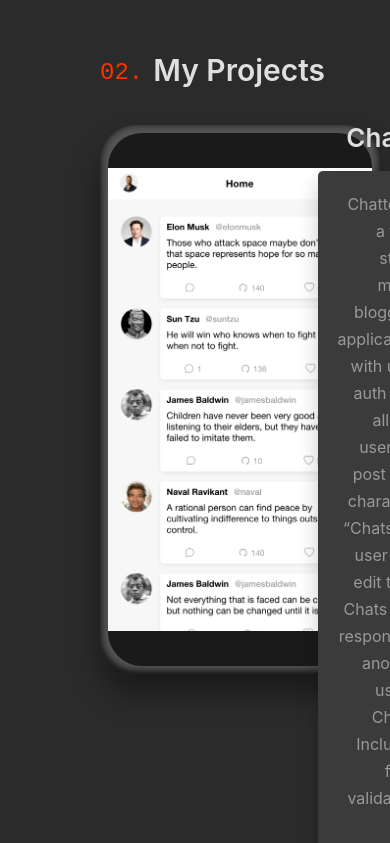
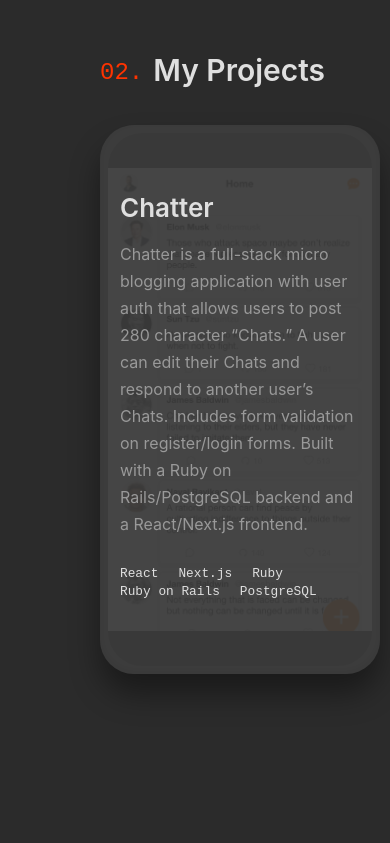
Before and after one commit to christianjbolus/portfolio_v2, a Svelte app: page / in a window 390 px wide. Shown: the part 3260-4103 px from the top of the page. After the commit the page ends 4034 px from the top, so only its background shows below. Built offline with nearby package versions, Linux system fonts and the light colour scheme.

Commit message:
Add styling for project media queries

```diff
--- a/src/components/Phone.svelte
+++ b/src/components/Phone.svelte
@@ -12,6 +12,7 @@
 .phone-graphic {
   height: 533px;
   min-width: 264px;
+  max-width: 264px;
   background-color: rgb(85, 84, 84);
   border-radius: 36px;
   padding: 8px;
--- a/src/components/Project.svelte
+++ b/src/components/Project.svelte
@@ -21,11 +21,18 @@
   </div>
 </ScrollReveal>
 
-<style>
+<style lang="scss">
   .container {
     display: grid;
     grid-template-columns: repeat(10, 1fr);
     gap: 10px;
+    margin: 0 auto;
+
+    @media (max-width: 764px) {
+      grid-template-columns: 1fr;
+      gap: 0;
+      width: 280px;
+    }
   }
 
   .info {
@@ -33,6 +40,19 @@
     grid-row: 1 / 1;
     align-self: center;
     text-align: right;
+    display: flex;
+    flex-direction: column;
+    justify-content: center;
+
+    @media (max-width: 764px) {
+      grid-column: 1;
+      text-align: left;
+      background-color: rgba(59, 59, 59, 0.95);
+      /* width: 100%; */
+      height: 100%;
+      border-radius: 34px;
+      padding: 0 20px;
+    }
   }
 
   .title {
@@ -48,7 +68,13 @@
     border-radius: 5px;
     color: var(--dark-grey);
     line-height: 27px;
-    box-shadow: 0 10px 20px rgba(0, 0, 0, 0.2)
+    box-shadow: 0 10px 20px rgba(0, 0, 0, 0.2);
+
+    @media (max-width: 764px) {
+      background-color: transparent;
+      box-shadow: none;
+      padding: 0;
+    }
   }
 
   .tech {
@@ -59,10 +85,18 @@
     font-size: 0.8rem;
     color: var(--light-grey);
     margin-top: 30px;
+
+    @media (max-width: 764px) {
+      justify-content: flex-start;
+    }
   }
 
   .tool {
     margin: 0 0 5px 20px;
+
+    @media (max-width: 764px) {
+      margin: 0 20px 5px 0;
+    }
   }
 
 </style>
```
